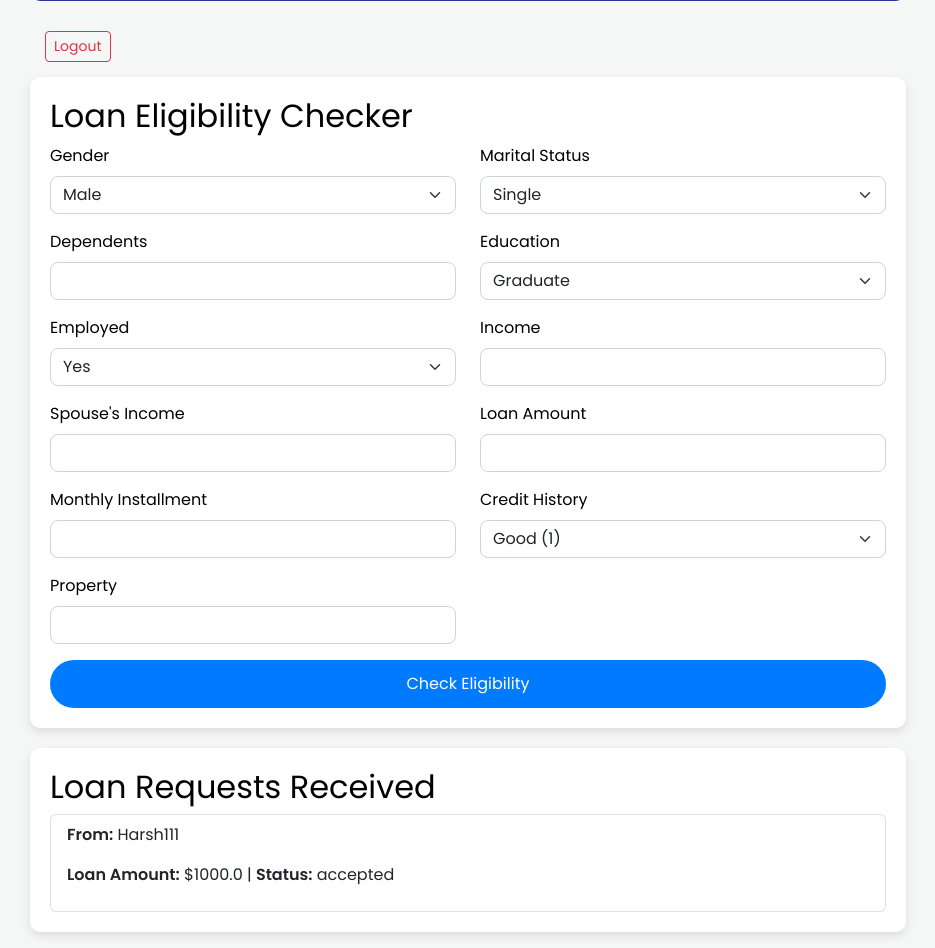
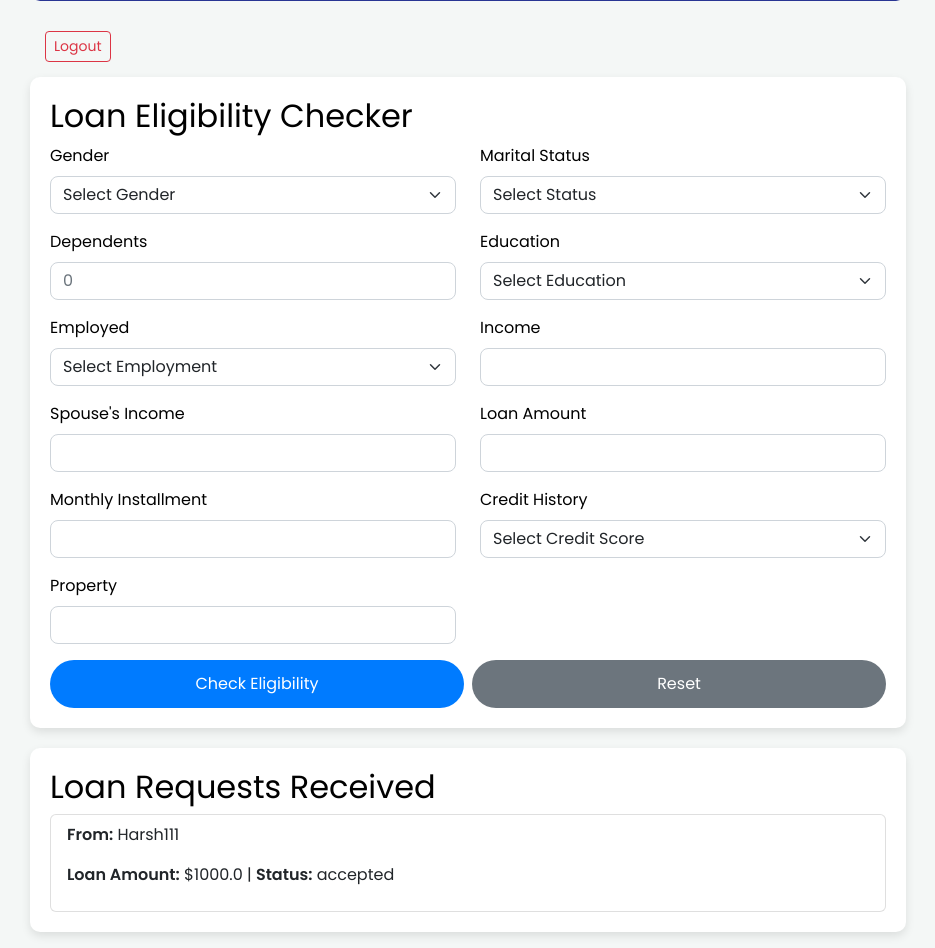
Before and after one commit to eatulrajput/finfy-app, a Flask app: page /dashboard in a window 1280 px wide. Shown: the part 182-1130 px from the top of the page, without its empty margins (172-1107 px from the left). Run offline with Flask 3, Linux system fonts and the light colour scheme; a user stored in the database is signed in; data comes from the database, SQL or seed files in the repository; parts of the project's set-up code (start-up, migrations or seed data) failed here and were passed over.

Commit message:
add reset form button

```diff
--- a/loan_approval/templates/dashboard.html
+++ b/loan_approval/templates/dashboard.html
@@ -81,7 +81,8 @@
     }
 
     /* Form Inputs */
-    .form-control, .form-select {
+    .form-control,
+    .form-select {
       border-radius: 8px;
     }
 
@@ -150,7 +151,8 @@
         padding: 15px;
       }
 
-      .btn-primary, .btn-secondary {
+      .btn-primary,
+      .btn-secondary {
         width: 100%;
         margin-bottom: 10px;
       }
@@ -173,49 +175,54 @@
     <!-- Loan Eligibility Checker -->
     <div class="section">
       <h2>Loan Eligibility Checker</h2>
-      <form action="{{ url_for('dashboard') }}" method="post">
+      <form action="{{ url_for('dashboard') }}" method="post" id="loanEligibilityForm">
         <input type="hidden" name="eligibility" value="1">
 
         <div class="row">
           <div class="col-md-6 mb-3">
             <label for="userGender" class="form-label">Gender</label>
             <select class="form-select" id="userGender" name="userGender" required>
-                    <option value="" disabled>Select Gender</option>
-                    <option value="Male" {% if request.form.get('userGender') == "Male" %} selected {% endif %}>Male</option>
-                    <option value="Female" {% if request.form.get('userGender') == "Female" %} selected {% endif %}>Female</option>
+              <option value="" disabled selected>Select Gender</option>
+              <option value="Male" {% if request.form.get('userGender')=="Male" %} selected {% endif %}>Male</option>
+              <option value="Female" {% if request.form.get('userGender')=="Female" %} selected {% endif %}>Female
+              </option>
             </select>
           </div>
 
           <div class="col-md-6 mb-3">
             <label for="maritalStatus" class="form-label">Marital Status</label>
             <select class="form-select" id="maritalStatus" name="maritalStatus" required>
-                    <option value="" disabled>Select Status</option>
-                    <option value="Single" {% if request.form.get('maritalStatus') == "Single" %} selected {% endif %}>Single</option>
-                    <option value="Married" {% if request.form.get('maritalStatus') == "Married" %} selected {% endif %}>Married</option>
+              <option value="" disabled selected>Select Status</option>
+              <option value="Single" {% if request.form.get('maritalStatus')=="Single" %} selected {% endif %}>Single
+              </option>
+              <option value="Married" {% if request.form.get('maritalStatus')=="Married" %} selected {% endif %}>Married
+              </option>
             </select>
           </div>
 
           <div class="col-md-6 mb-3">
             <label for="dependentsNo" class="form-label">Dependents</label>
             <input type="number" class="form-control" id="dependentsNo" name="dependentsNo"
-                       value="{{ request.form.get('dependentsNo', '') }}" required>
+              value="{{ request.form.get('dependentsNo', '') }}" placeholder="0" required>
           </div>
 
           <div class="col-md-6 mb-3">
             <label for="educationLevel" class="form-label">Education</label>
             <select class="form-select" id="educationLevel" name="educationLevel" required>
-                    <option value="" disabled>Select Education</option>
-                    <option value="Graduate" {% if request.form.get('educationLevel') == "Graduate" %} selected {% endif %}>Graduate</option>
-                    <option value="Not Graduate" {% if request.form.get('educationLevel') == "Not Graduate" %} selected {% endif %}>Not Graduate</option>
+              <option value="" disabled selected>Select Education</option>
+              <option value="Graduate" {% if request.form.get('educationLevel')=="Graduate" %} selected {% endif %}>
+                Graduate</option>
+              <option value="Not Graduate" {% if request.form.get('educationLevel')=="Not Graduate" %} selected {% endif
+                %}>Not Graduate</option>
             </select>
           </div>
 
           <div class="col-md-6 mb-3">
             <label for="employeeStatus" class="form-label">Employed</label>
             <select class="form-select" id="employeeStatus" name="employeeStatus" required>
-                    <option value="" disabled>Select Employment</option>
-                    <option value="Yes" {% if request.form.get('employeeStatus') == "Yes" %} selected {% endif %}>Yes</option>
-                    <option value="No" {% if request.form.get('employeeStatus') == "No" %} selected {% endif %}>No</option>
+              <option value="" disabled selected>Select Employment</option>
+              <option value="Yes" {% if request.form.get('employeeStatus')=="Yes" %} selected {% endif %}>Yes</option>
+              <option value="No" {% if request.form.get('employeeStatus')=="No" %} selected {% endif %}>No</option>
             </select>
           </div>
 
@@ -246,9 +253,9 @@
           <div class="col-md-6 mb-3">
             <label for="creditHistory" class="form-label">Credit History</label>
             <select class="form-select" id="creditHistory" name="creditHistory" required>
-                    <option value="" disabled>Select Credit Score</option>
-                    <option value="1" {% if request.form.get('creditHistory') == "1" %} selected {% endif %}>Good (1)</option>
-                    <option value="0" {% if request.form.get('creditHistory') == "0" %} selected {% endif %}>Bad (0)</option>
+              <option value="" disabled selected>Select Credit Score</option>
+              <option value="1" {% if request.form.get('creditHistory')=="1" %} selected {% endif %}>Good (1)</option>
+              <option value="0" {% if request.form.get('creditHistory')=="0" %} selected {% endif %}>Bad (0)</option>
             </select>
           </div>
 
@@ -259,7 +266,10 @@
           </div>
         </div>
 
-        <button type="submit" class="btn btn-primary w-100">Check Eligibility</button>
+        <div class="d-flex gap-2">
+          <button type="submit" class="btn btn-primary w-50">Check Eligibility</button>
+          <button type="button" class="btn btn-secondary w-50" onclick="resetForm()">Reset</button>
+        </div>
       </form>
 
       {% if prediction_text %}
@@ -267,6 +277,7 @@
         <strong>Eligibility Prediction:</strong> {{ prediction_text }}
       </div>
       {% endif %}
+
 
     </div>
 
@@ -332,7 +343,26 @@
       // Change toggle button icon dynamically
       document.getElementById("theme-icon").textContent = newTheme === "light" ? "🌙" : "☀️";
     }
+
   </script>
+
+  <script>
+   function resetForm() {
+    document.getElementById("loanEligibilityForm").reset();
+
+    // Reset select dropdowns to default (first option)
+    document.querySelectorAll("#loanEligibilityForm select").forEach(select => {
+        select.selectedIndex = 0;
+    });
+
+    // Clear input fields
+    document.querySelectorAll("#loanEligibilityForm input").forEach(input => {
+        input.value = "";
+    });
+}
+
+  </script>
+
 
   <!-- Theme Toggle Button -->
   <button class="btn-toggle" onclick="toggleTheme()">
@@ -341,4 +371,5 @@
 
 
 </body>
+
 </html>
```
Lines whose indentation alone changed are shown as unchanged.
